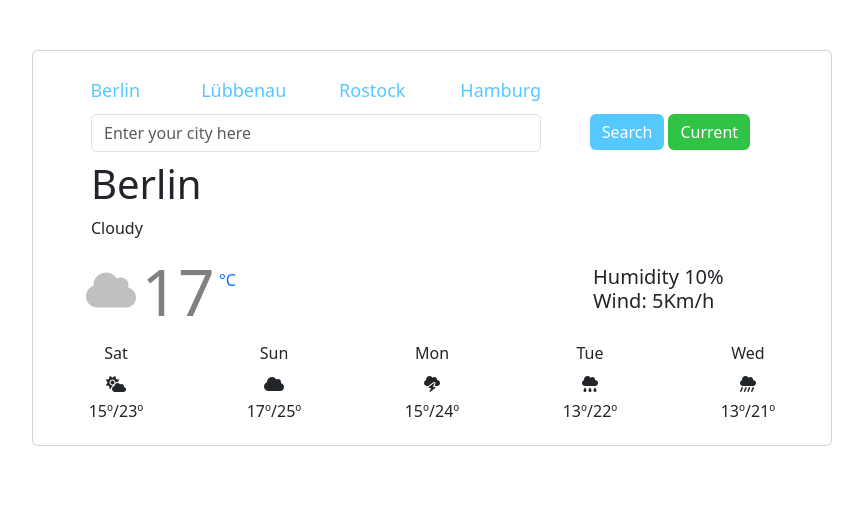
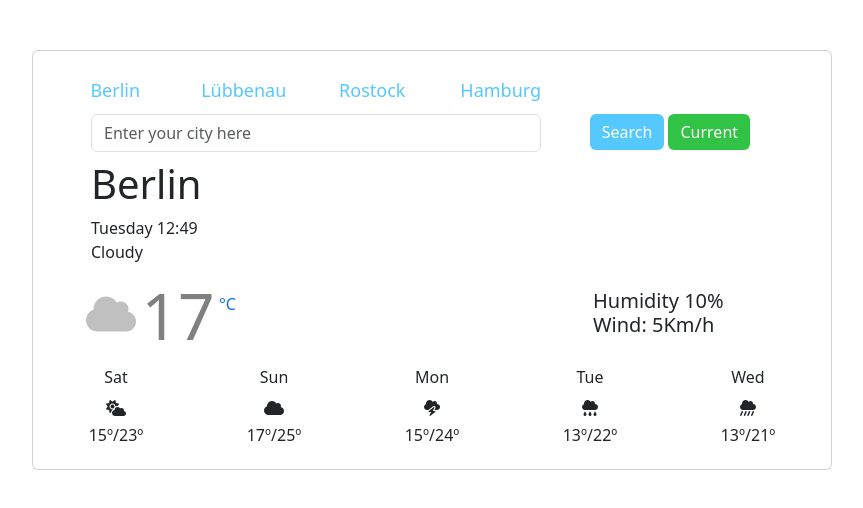
Before and after one commit to geisalopes/my-weather-project, a plain HTML site: page index.html in a window 1280 px wide. Shown: the whole page, without its empty margins (208-1071 px from the left). Drawn offline with nearby package versions, Linux system fonts and the light colour scheme.

Commit message:
changed the js name

```diff
--- a/index.html
+++ b/index.html
@@ -111,6 +111,6 @@
       src="https://kit.fontawesome.com/0e35a62c2d.js"
       crossorigin="anonymous"
     ></script>
-    <script src="src/indexsolution.js"></script>
+    <script src="src/index.js"></script>
   </body>
 </html>
```
